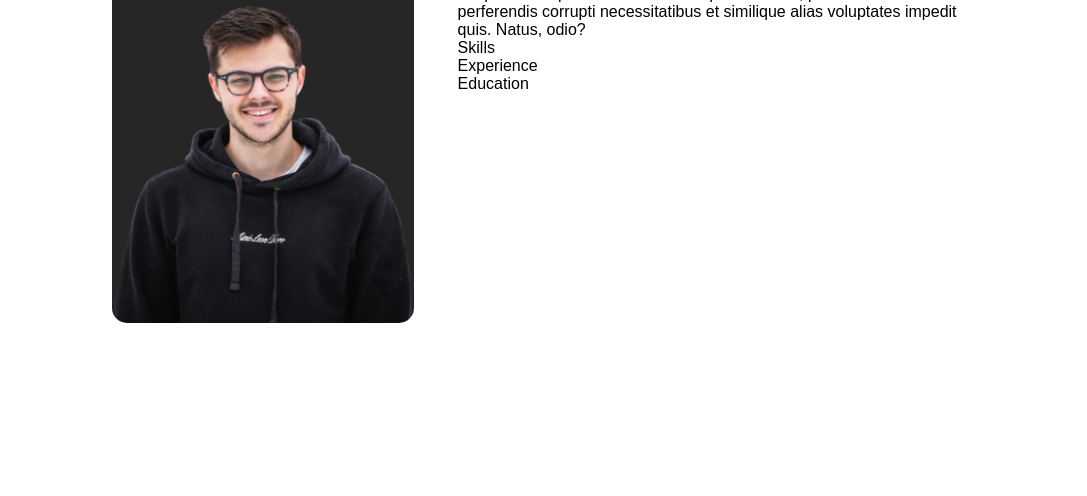
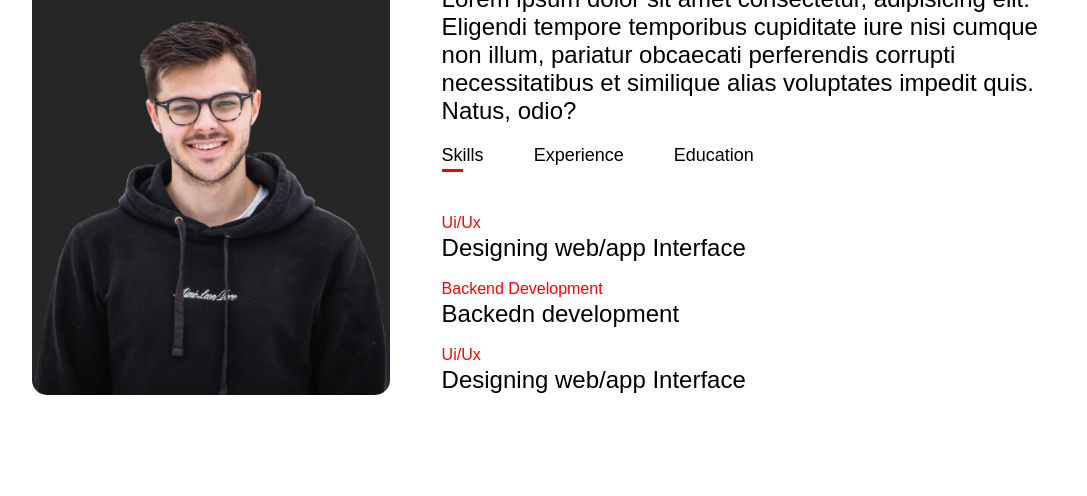
Before and after one commit to atharv99988/Portfolio, a plain HTML site: page index.html in a window 1280 px wide. Shown: the part 640-1136 px from the top of the page, without its empty margins (96-1183 px from the left). Before the commit the page ends 1059 px from the top, so only its background shows below. Drawn offline with Linux system fonts and the light colour scheme.

Commit message:
completed about me section and added js code

```diff
--- a/index.html
+++ b/index.html
@@ -57,9 +57,22 @@
               voluptates impedit quis. Natus, odio?
             </p>
             <div class="tab-titles">
-              <p class="tab-links">Skills</p>
-              <p class="tab-links">Experience</p>
-              <p class="tab-links">Education</p>
+              <p class="tab-links active-link" onclick="opentab('skills')">Skills</p>
+              <p class="tab-links" onclick="opentab('experience')">Experience</p>
+              <p class="tab-links"onclick="opentab('education')">Education</p>
+            </div>
+            <div class="tab-content active-tab" id="skills">
+              <ul>
+                <li><span>Ui/Ux</span><br>Designing web/app Interface</li>
+                <li><span>Backend Development</span><br>Backedn development</li>
+                <li><span>Ui/Ux</span><br>Designing web/app Interface</li>
+              </ul>
+            </div>
+            <div class="tab-content" id="experience">
+              <p>Experience</p>
+            </div>
+            <div class="tab-content" id="education">
+              <p>education</p>
             </div>
           </div>
         </div>
@@ -78,6 +91,22 @@
   <script src="https://cdn.jsdelivr.net/npm/bootstrap@5.3.0-alpha1/dist/js/bootstrap.bundle.min.js"
     integrity="sha384-w76AqPfDkMBDXo30jS1Sgez6pr3x5MlQ1ZAGC+nuZB+EYdgRZgiwxhTBTkF7CXvN"
     crossorigin="anonymous"></script> -->
+    <script>
+      var tablinks = document.getElementsByClassName('tab-links')
+      var tabcontents = document.getElementsByClassName('tab-content')
+
+      var opentab =(tabname)=>{
+        for(var tablink of tablinks){
+          tablink.classList.remove('active-link')
+        }
+        for (var tabcontent of tabcontents) {
+          tabcontent.classList.remove('active-tab')
+        }
+        event.currentTarget.classList.add('active-link');
+        document.getElementById(tabname).classList.add('active-tab')
+      }
+
+    </script>
 </body>
 
 </html>
--- a/style/style.css
+++ b/style/style.css
@@ -63,7 +63,8 @@ nav ul a:hover::after{
 
 /* --------------------------about css --------------------------- */
 #about{
-    padding: 80px;
+    padding: 80px 0px;
+    font-size: x-large;
 }
 
 .row{
@@ -81,3 +82,48 @@ nav ul a:hover::after{
 .about-col-2{
     flex-basis: 60%;
 }
+
+.tab-titles{
+    display: flex;
+    margin: 20px 0 40px;
+}
+.tab-links{
+    margin-right: 50px;
+    font-size: 18px;
+    font-weight: 500;
+    cursor: pointer;
+    position : relative;
+}
+
+.tab-links::after{
+    content: '';
+    width: 0;
+    height: 3px;
+    background-color: red;
+    position : absolute;
+    left: 0px;
+    bottom: -6px;
+    transition: 0.6;
+}
+
+.tab-links.active-link::after{
+    width: 50%;
+}
+
+.tab-content ul li {
+    list-style: none;
+    margin: 10px 0;
+}
+
+.tab-content ul li span{
+    font-size: medium;
+    color: red;
+}
+
+.tab-content{
+    display: none;
+}
+
+.tab-content.active-tab{
+    display: block;
+}
```
